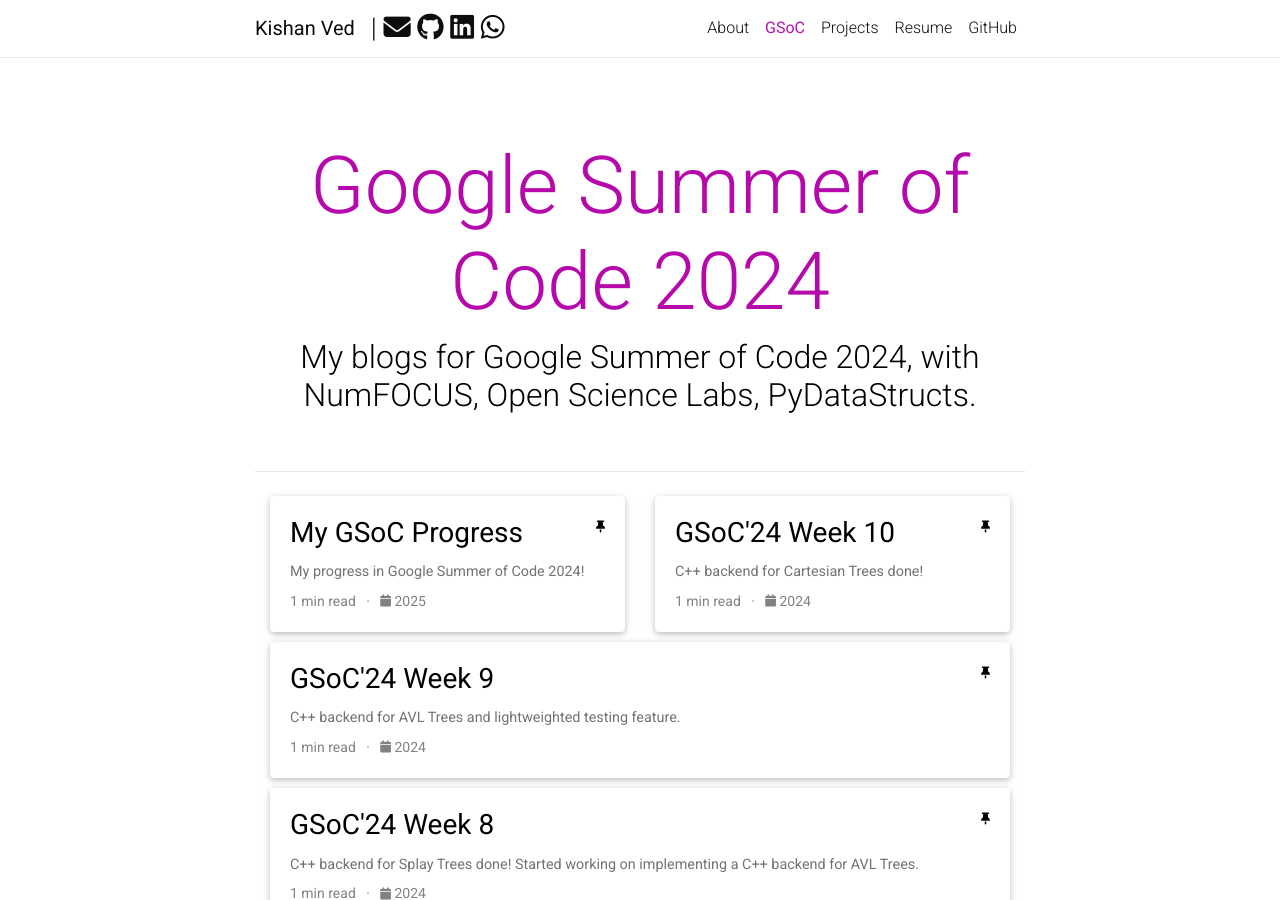
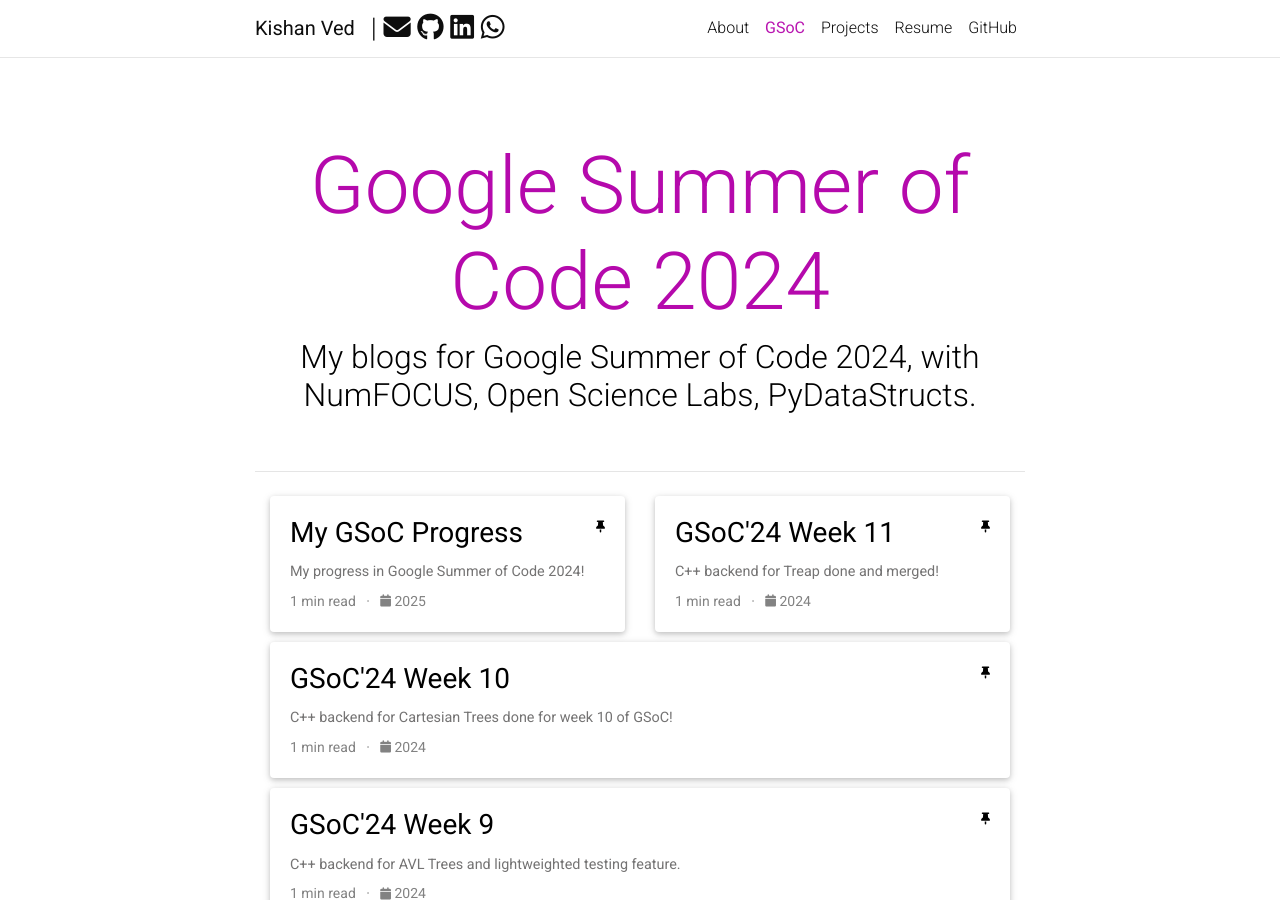
Before and after one commit to Kishan-Ved/portfolio, a Jekyll site: the page built from blog/index.html, in a window 1280 px wide and 900 px high. Built offline with Jekyll 4.4.1, drawn with Linux system fonts in a browser that asks for light colours; full-size pictures stand in for the smaller copies a plugin makes; comment, search, counter and statistics services are not loaded; a style sheet for code colours, icons or effects is not loaded; some of the changed lines change nothing that is shown.

Commit message:
GSoC Week 11 blog

```diff
--- a/_config.yml
+++ b/_config.yml
@@ -179,7 +179,7 @@
 latest_posts:
   enabled: true
   scrollable: false # adds a vertical scroll bar if there are more than 3 new posts items
-  limit: 20 # leave blank to include all the blog posts
+  limit: # leave blank to include all the blog posts
 
 # -----------------------------------------------------------------------------
 # Jekyll settings
--- a/_posts/2024-07-14-week10.md
+++ b/_posts/2024-07-14-week10.md
@@ -2,7 +2,7 @@
 layout: post
 title: GSoC'24 Week 10
 date: 2024-07-14 00:00:00 # The blog will be posted at exactly this time and date (based on the US time mostly)
-description: C++ backend for Cartesian Trees done!
+description: C++ backend for Cartesian Trees done for week 10 of GSoC!
 tags: GSoC'24
 categories: Weekly_Blogs
 featured: true
@@ -30,7 +30,7 @@
 
 ### <ins>Relevant PRs:</ins>
 
-PR for C++ backend for Cartesian Trees (merged): [#562](https://github.com/codezonediitj/pydatastructs/pull/567)
+PR for C++ backend for Cartesian Trees (merged): [#567](https://github.com/codezonediitj/pydatastructs/pull/567)
 
 In the following week, I will implement Treap in the C++ backend.
 
--- /dev/null
+++ b/_posts/2024-07-21-week11.md
@@ -0,0 +1,39 @@
+---
+layout: post
+title: GSoC'24 Week 11
+date: 2024-07-21 00:00:00 # The blog will be posted at exactly this time and date (based on the US time mostly)
+description: C++ backend for Treap done and merged!
+tags: GSoC'24
+categories: Weekly_Blogs
+featured: true
+---
+
+##### `[July 15 - July 21]`
+
+## C++ backend for Treap done!
+
+---
+### <ins>Coding info</ins>
+
+
+This week, I finished coding up the `C++ backend for Treap`. The following methods were implemented:
+- `Treap___new__()`
+- `Treap___str__()`
+- `Treap_search()`
+- `Treap_insert()`
+- `Treap_delete()`
+
+### <ins>Relevant PRs:</ins>
+
+PR for C++ backend for Treap (merged): [#568](https://github.com/codezonediitj/pydatastructs/pull/568)
+
+In the following week, I will add some additional functionality (like a few getter functions to access values and linking base class functions to derived classes) and this will complete the entire C++ backend for all trees present in `binary_trees.py` file.
+
+### <ins>Learnings/Difficulties</ins>
+
+All going great!
+
+<br>
+Thanks to my mentor, [Gagandeep Singh](https://github.com/czgdp1807), for his support throughout.
+
+See you again after amazing 7 days! 😊
```
